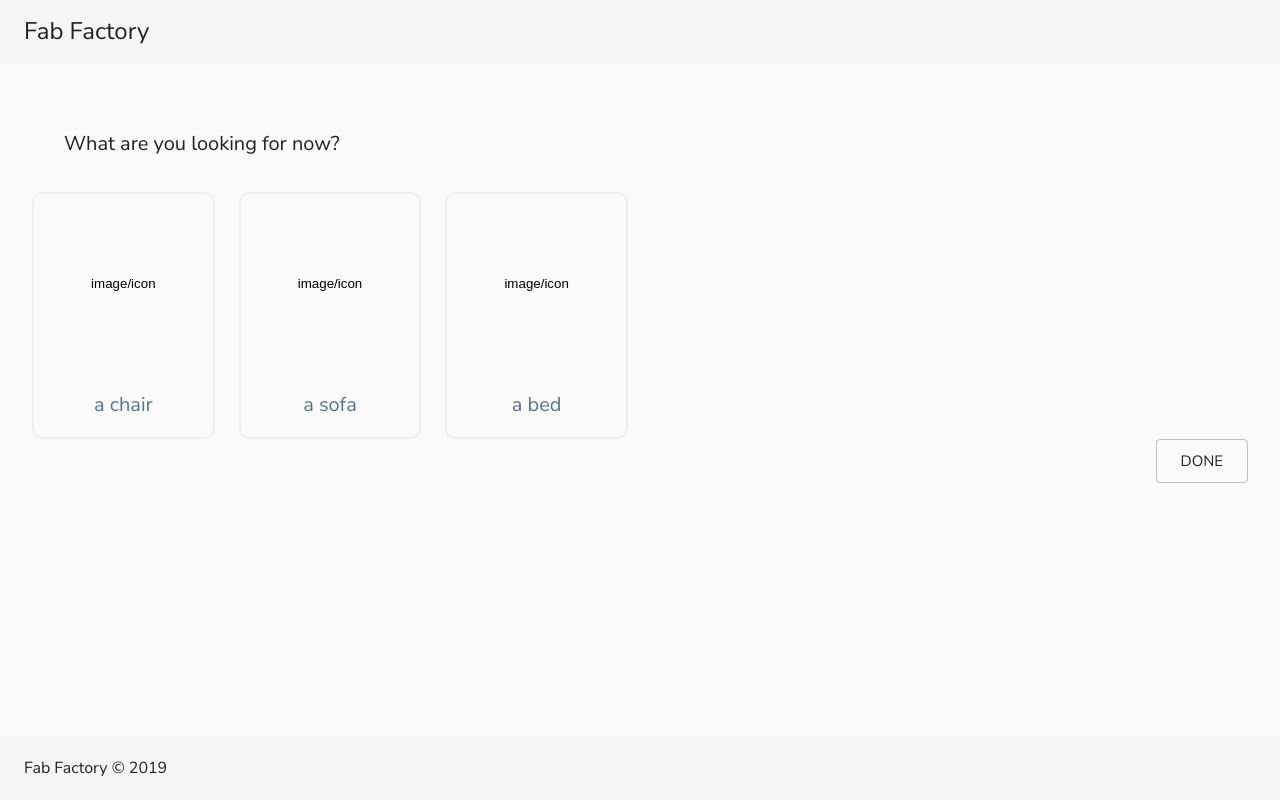
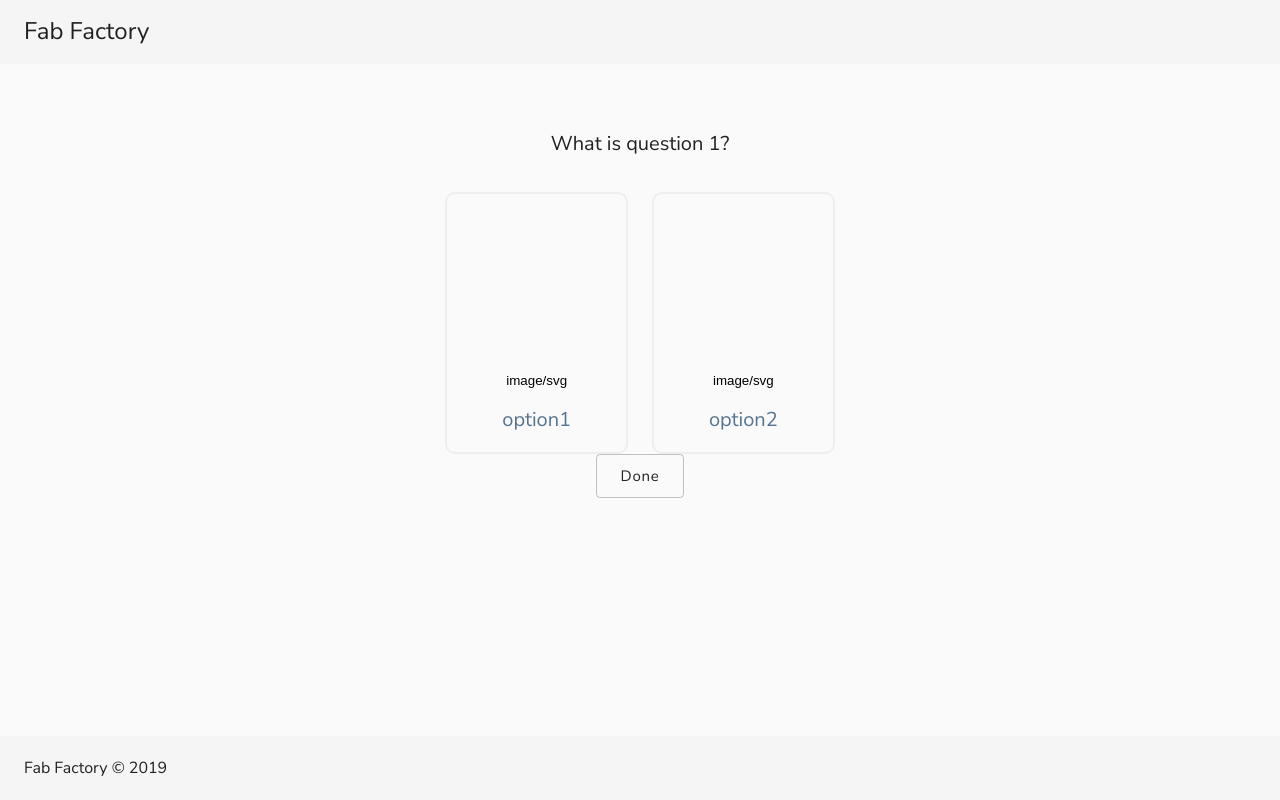
Before and after one commit to buildakiondo/fab-factory-design-helper, a React (Create React App) app: page / in a window 1280 px wide. Built offline with nearby package versions, Linux system fonts and the light colour scheme.

Commit message:
imported decision tree functionality to test

```diff
--- a/src/DefaultTheme.js
+++ b/src/DefaultTheme.js
@@ -27,6 +27,9 @@ const theme = createMuiTheme({
     MuiAppBar: {
       elevation: 0,
     },
+    MuiButtin: {
+      elevation: 0,
+    },
   },
   overrides: {
     MuiTypography: {
@@ -37,6 +40,12 @@ const theme = createMuiTheme({
         fontWeight: 300,
       },
     },
+    MuiButton: {
+      root: {
+        textTransform: 'none',
+        letterSpacing: '0.05em',
+      },
+    },
   },
 });
 
--- a/src/components/Question.js
+++ b/src/components/Question.js
@@ -14,7 +14,9 @@ function Question({ children, classes }) {
   return (
     <Fade in={!isComplete}>
       <div className={classes.root}>
-        <Typography variant="h6">{children}</Typography>
+        <Typography variant="h6" align="center">
+          {children}
+        </Typography>
       </div>
     </Fade>
   );
--- a/src/components/QuestionContainer.js
+++ b/src/components/QuestionContainer.js
@@ -2,6 +2,7 @@ import { Button, Fade, Grid } from '@material-ui/core';
 import { withStyles } from '@material-ui/core/styles';
 import propTypes from 'prop-types';
 import React from 'react';
+import Tree from '../decision_tree/tree';
 import Question from './Question';
 import ResponseButton from './ResponseButton';
 
@@ -11,39 +12,35 @@ const styles = theme => ({
   },
 });
 
-const testQuestion = {
-  type: 'question',
-  subtype: 'radio',
-  data: {
-    question: 'What are you looking for now?',
-    options: [
-      {
-        buttonText: 'a chair',
-      },
-      {
-        buttonText: 'a sofa',
-      },
-      {
-        buttonText: 'a bed',
-      },
-    ],
-  },
-};
+function QuestionContainer({ classes }) {
+  const [currentQuestion, setValue] = React.useState(
+    Tree.getCurrentState('question1'),
+  );
 
-function QuestionContainer({ classes }) {
+  if (currentQuestion.type === 'question') {
     return (
       <div className={classes.root}>
         <Fade in={true}>
           <div>
-          <Question>{testQuestion.data.question}</Question>
-          <Grid container spacing={24} justify="flex-start">
-            {testQuestion.data.options.map(option => (
-              <Grid item xs={6} sm={4} md={3} lg={2}>
-                <ResponseButton>{option.buttonText}</ResponseButton>
+            <Question>{currentQuestion.data.question}</Question>
+            <Grid container spacing={24} justify="center">
+              {currentQuestion.data.options.map(option => (
+                <Grid key={option.text} item xs={6} sm={4} md={3} lg={2}>
+                  <Fade in={true}>
+                    <ResponseButton
+                      onClick={() =>
+                        setValue(
+                          Tree.changeState(currentQuestion.name, option.text),
+                        )
+                      }
+                    >
+                      {option.text}
+                    </ResponseButton>
+                  </Fade>
                 </Grid>
               ))}
             </Grid>
-          <Grid container justify="flex-end">
+            <Grid container justify="center">
               <Grid item>
                 <Button size="large" variant="outlined">
                   Done
@@ -54,6 +51,9 @@ function QuestionContainer({ classes }) {
         </Fade>
       </div>
     );
+  } else {
+    return <div>This is not a question. This is a result</div>;
+  }
 }
 
 QuestionContainer.propTypes = {
--- a/src/components/ResponseButton.js
+++ b/src/components/ResponseButton.js
@@ -32,9 +32,7 @@ const styles = theme => ({
 function ResponseButton({ children, classes, ...props }) {
   return (
     <ButtonBase className={classes.root} {...props}>
-      <div className={classes.img}>
-        <span>image/icon</span>
-      </div>
+      <div className={classes.img}>image/svg</div>
       <Typography className={classes.text} variant="h6">
         {children}
       </Typography>
--- a/src/decision_tree/paths/paths.json
+++ b/src/decision_tree/paths/paths.json
@@ -11,7 +11,7 @@
           "callback": "",
           "nextState": "question2",
           "reportData": {
-            "example" : 1
+            "example": 1
           }
         },
         {
@@ -19,7 +19,7 @@
           "callback": "",
           "nextState": "question2",
           "reportData": {
-            "example" : 1
+            "example": 1
           }
         }
       ]
@@ -35,17 +35,51 @@
         {
           "text": "option1",
           "callback": "",
-          "nextState": "question1",
+          "nextState": "question3",
           "reportData": {
-            "example" : 1
+            "example": 1
           }
         },
         {
           "text": "option2",
           "callback": "",
-          "nextState": "question2",
+          "nextState": "question3",
           "reportData": {
-            "example" : 1
+            "example": 1
+          }
+        }
+      ]
+    }
+  },
+  "question3": {
+    "name": "question3",
+    "type": "question",
+    "subtype": "multiple-choice",
+    "data": {
+      "question": "What is the next question?",
+      "options": [
+        {
+          "text": "option1",
+          "callback": "",
+          "nextState": "question1",
+          "reportData": {
+            "example": 1
+          }
+        },
+        {
+          "text": "option2",
+          "callback": "",
+          "nextState": "question1",
+          "reportData": {
+            "example": 1
+          }
+        },
+        {
+          "text": "option3",
+          "callback": "",
+          "nextState": "question1",
+          "reportData": {
+            "example": 1
           }
         }
       ]
```
Lines whose indentation alone changed are shown as unchanged.
